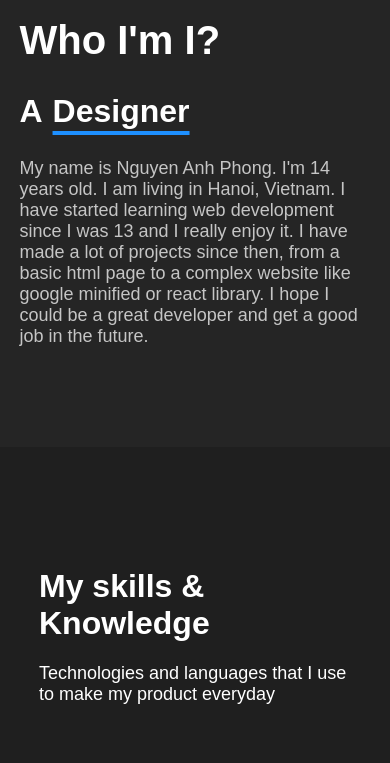
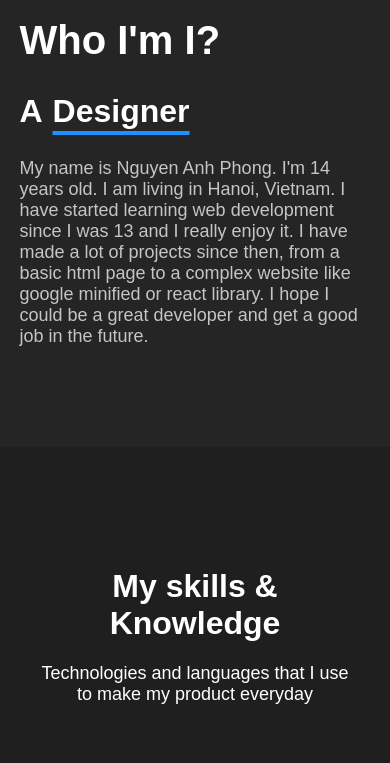
Before and after one commit to napthedev/portfolio, a Svelte app: page / in a window 390 px wide. Shown: the part 1171-1934 px from the top of the page. Built offline with nearby package versions, Linux system fonts and the light colour scheme; grey boxes are pictures that could not be loaded.

Commit message:
text align center all

```diff
--- a/src/components/Canvas.svelte
+++ b/src/components/Canvas.svelte
@@ -75,10 +75,16 @@
     }
 
     let particles = [];
-    const SIZE = 50;
+
+    let expectedSize = Math.round(innerWidth / 20);
+    let SIZE = expectedSize < 30 ? 30 : expectedSize > 50 ? 50 : expectedSize;
 
     const setup = () => {
-      if (innerWidth < 768) return;
+      let expectedSize = Math.round(innerWidth / 20);
+      SIZE = expectedSize < 30 ? 30 : expectedSize > 50 ? 50 : expectedSize;
+
+      console.log(SIZE);
+
       particles = images.map(
         (image) =>
           new Particle(
@@ -145,9 +151,9 @@
     opacity: 0.7;
   }
 
-  @media (max-width: 768px) {
+  /* @media (max-width: 768px) {
     canvas {
       display: none;
     }
-  }
+  } */
 </style>
--- a/src/components/GithubStatus.svelte
+++ b/src/components/GithubStatus.svelte
@@ -1,5 +1,5 @@
 <main>
-  <h1>My Github Status</h1>
+  <h1 style="text-align: center; margin-bottom: 60px;">My Github Status</h1>
   <div>
     <img
       src="https://github-readme-stats.vercel.app/api/top-langs/?username=napthedev&layout=compact&theme=tokyonight&langs_count=6"
--- a/src/components/Projects.svelte
+++ b/src/components/Projects.svelte
@@ -3,6 +3,10 @@
 </script>
 
 <main>
+  <h1 style="margin-bottom: 60px; text-align: center;">
+    Checkout some of my projects
+  </h1>
+  <div class="container">
     {#each projects as project, index}
       <div
         class="item"
@@ -31,12 +35,16 @@
         </div>
       </div>
     {/each}
+  </div>
 </main>
 
 <style>
   main {
     padding: 100px 10vw;
     background: #2a2a2a;
+  }
+
+  .container {
     display: flex;
     flex-direction: column;
     align-items: stretch;
--- a/src/components/Skills.svelte
+++ b/src/components/Skills.svelte
@@ -3,8 +3,8 @@
 </script>
 
 <main>
-  <h1>My skills & Knowledge</h1>
-  <p style="font-size: 18px; margin-bottom: 60px;">
+  <h1 style="text-align: center;">My skills & Knowledge</h1>
+  <p style="font-size: 18px; margin-bottom: 60px; text-align: center;">
     Technologies and languages that I use to make my product everyday
   </p>
   <div class="container">
```
Lines whose indentation alone changed are shown as unchanged.
